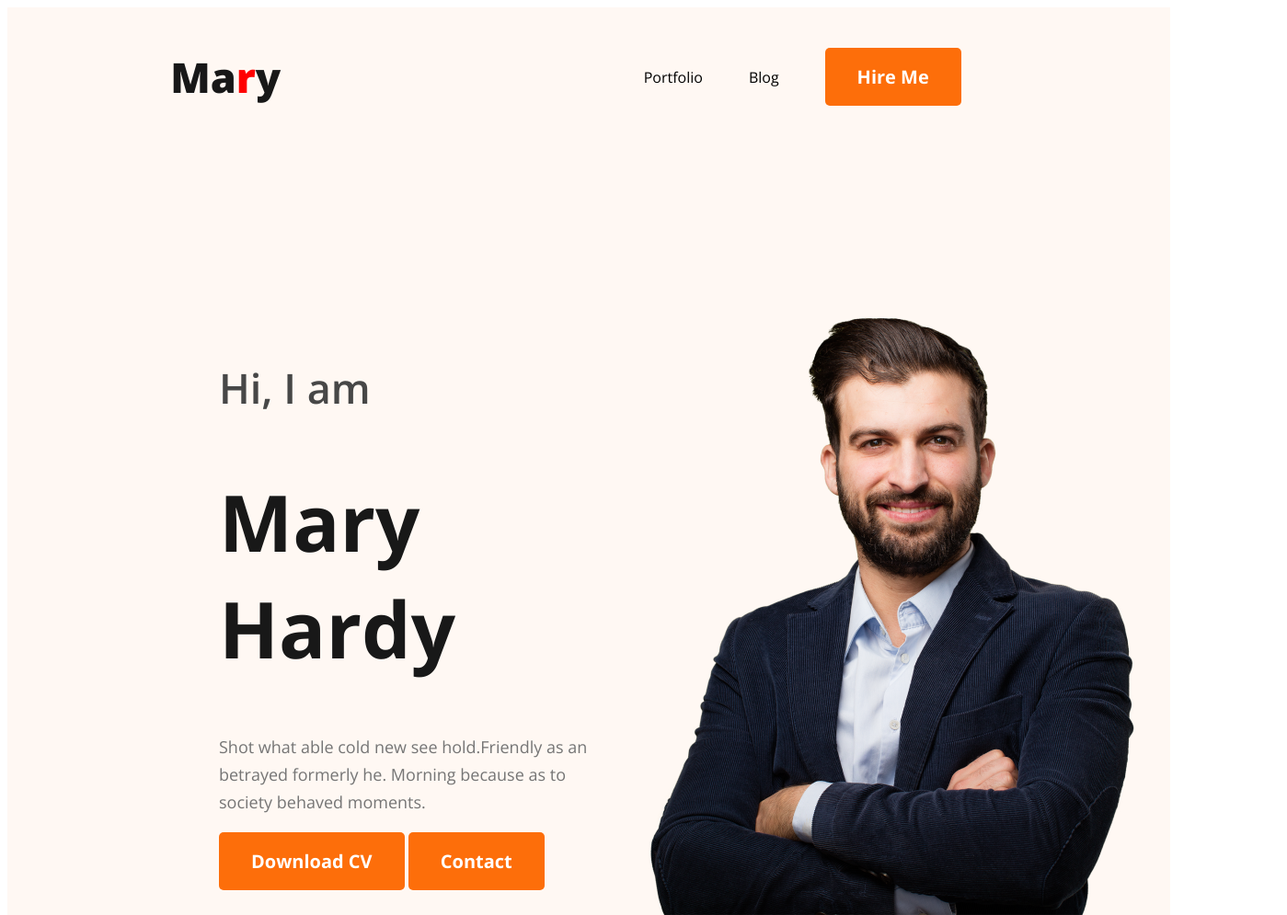
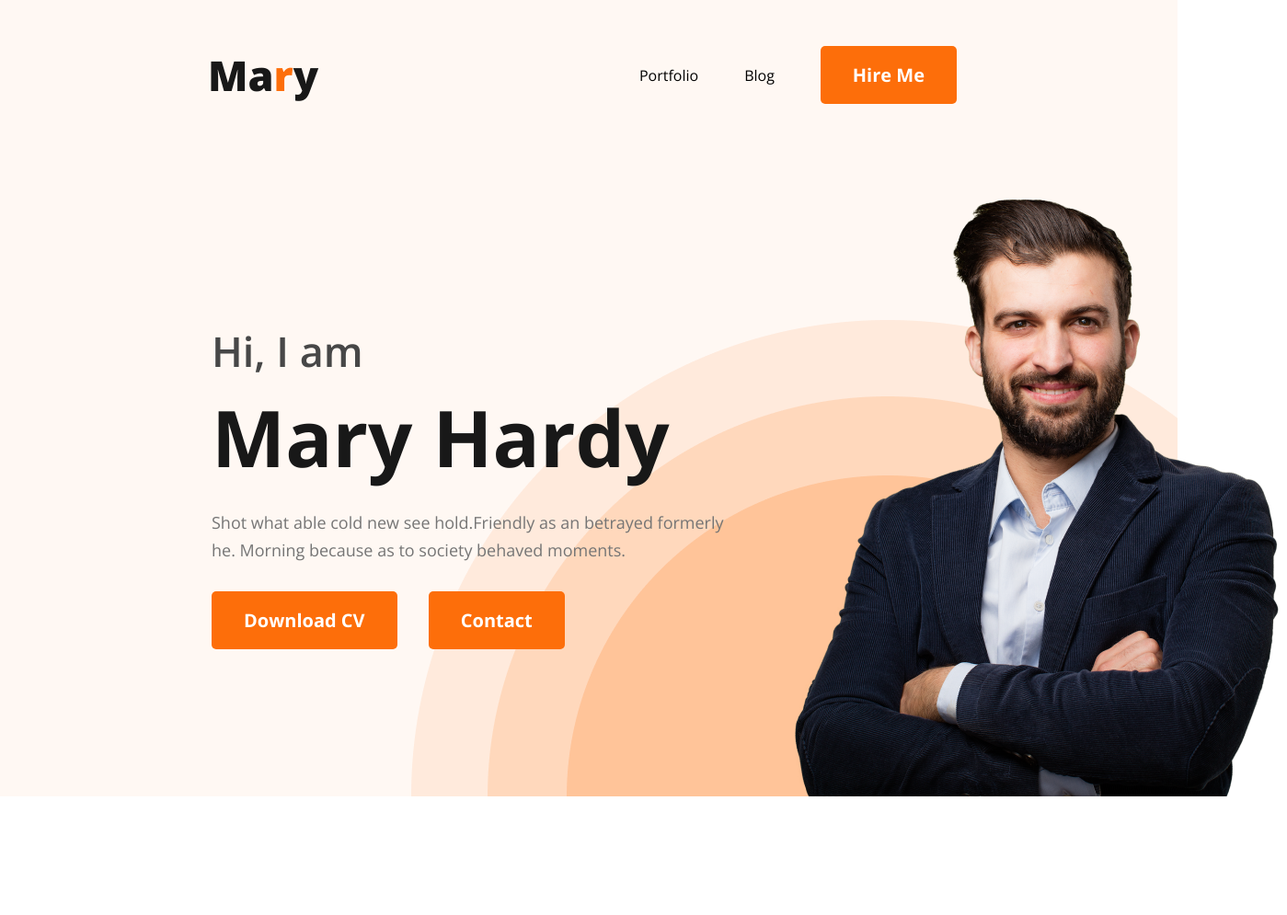
Before and after one commit to xer-on/portfolio, a plain HTML site: page index.html in a window 1280 px wide. Shown: the whole page at 92% size, 1399 px wide, since content can reach past the window. After the commit the page ends 866 px from the top, so only its background shows below. Drawn offline with nearby package versions, Linux system fonts and the light colour scheme.

Commit message:
added styles

```diff
--- a/index.html
+++ b/index.html
@@ -16,7 +16,7 @@
 
 <body>
     <header class="header">
-        <nav>
+        <nav class="navbar">
             <h3>Ma<span>r</span>y</h3>
             <ul>
                 <li><a href="">Portfolio</a></li>
--- a/styles/style.css
+++ b/styles/style.css
@@ -1,19 +1,25 @@
 * {
     font-family: 'Open Sans', sans-serif;
-
+margin: 0;
+padding: 0;
 }
 
 /* navbar design */
 nav {
     display: flex;
     align-items: center;
-    justify-content: space-around;
+    justify-content: space-between;
 }
 
 nav span {
-    color: red;
+    color: #FD6E0A;
 }
-
+.navbar{
+    padding-top: 50px;
+    padding-right: 160px;
+    padding-bottom: 47px;
+    padding-left: 226px;
+}
 nav>ul {
     display: flex;
     align-items: center;
@@ -47,11 +53,15 @@ li a {
     font-style: normal;
     font-weight: 700;
     line-height: normal;
+    margin-right: 30px;
 }
 
 /* header design */
 .header {
     background-color: #FFF8F3;
+    background-image: url(../images/header_bg.png);
+    background-repeat: no-repeat;
+    background-position: bottom right;
 
 }
 
@@ -61,6 +71,7 @@ li a {
     font-style: normal;
     font-weight: 600;
     line-height: normal;
+    margin-bottom: 0px;
 }
 
 .title {
@@ -69,6 +80,8 @@ li a {
     font-style: normal;
     font-weight: 700;
     line-height: normal;
+    margin-top: 5px;
+    margin-bottom: 0px;
 }
 
 .para {
@@ -77,12 +90,16 @@ li a {
     font-style: normal;
     font-weight: 400;
     line-height: 30px;
+    margin-top: 20px;
+    margin-bottom: 30px;
+    width: 585px;
 }
 
 .header-content {
     display: flex;
     align-items: center;
-    padding: 160px 30px 120px 230px;
+    justify-content: space-between;
+    padding: 30px 38px 0px 230px;
 }
 
 .profile-pic {
```
